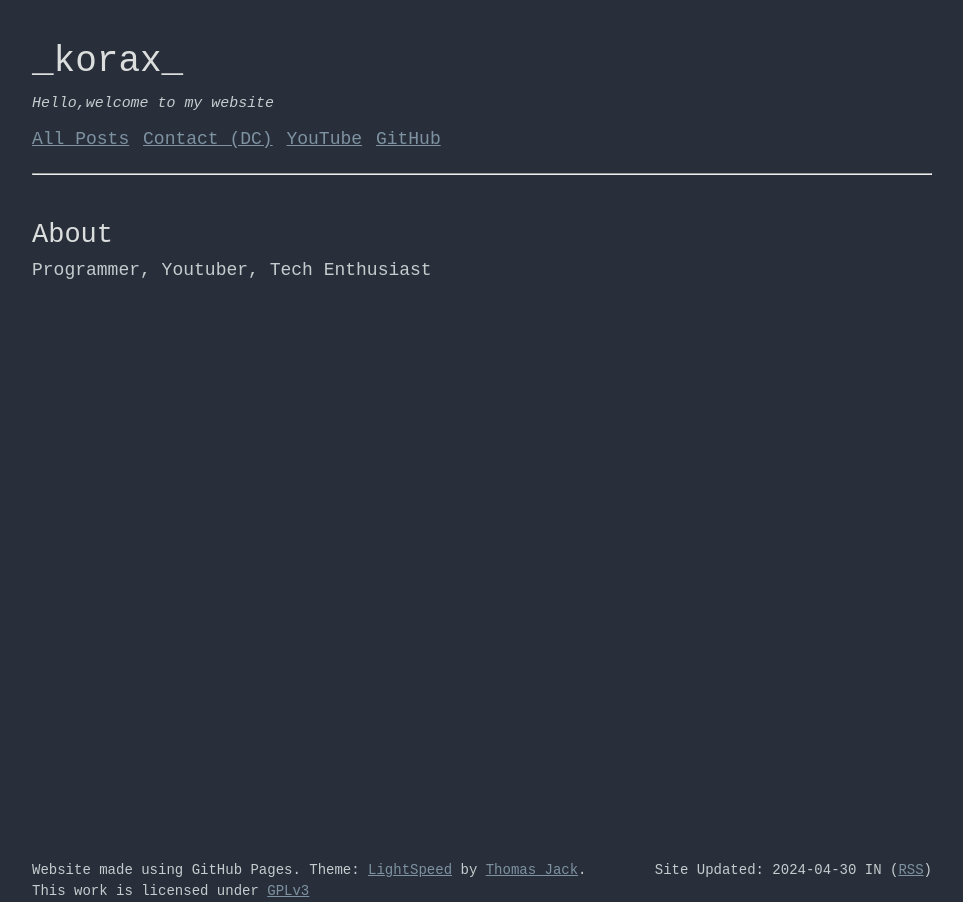
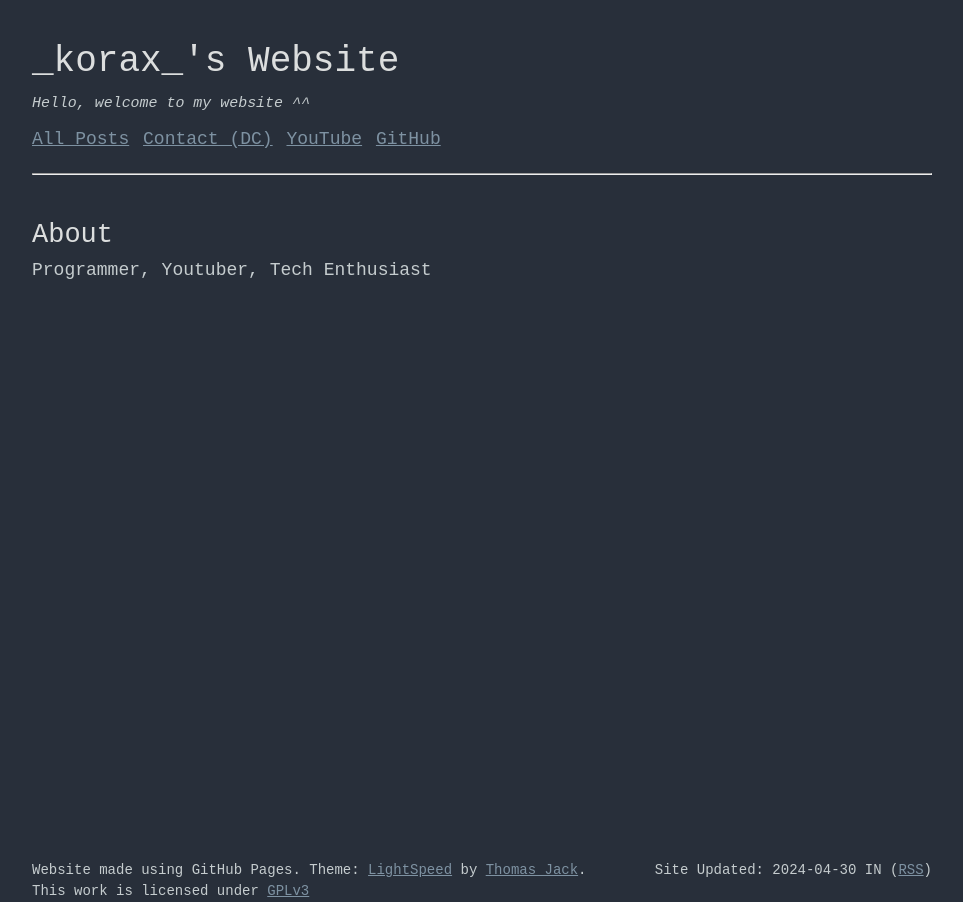
Before and after one commit to koraxial/koraxial.github.io, a Jekyll site: the page built from index.md, in a window 1280 px wide. Shown: the whole page, without its empty margins (158-1121 px from the left). Built offline with Jekyll 4.4.1, drawn with Linux system fonts in a browser that asks for light colours.

Commit message:
Update header.html

```diff
--- a/_includes/header.html
+++ b/_includes/header.html
@@ -1,7 +1,7 @@
 <div class="header">
-    <h1>_korax_</h1>
+    <h1>_korax_'s Website</h1>
     <br>
-    <h5><i>Hello,welcome to my website</i></h5>
+    <h5><i>Hello, welcome to my website ^^</i></h5>
     <br>
     {% include nav.html %}
     <hr>
```
